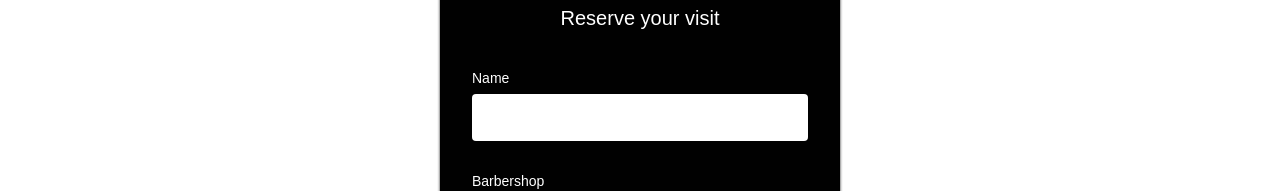
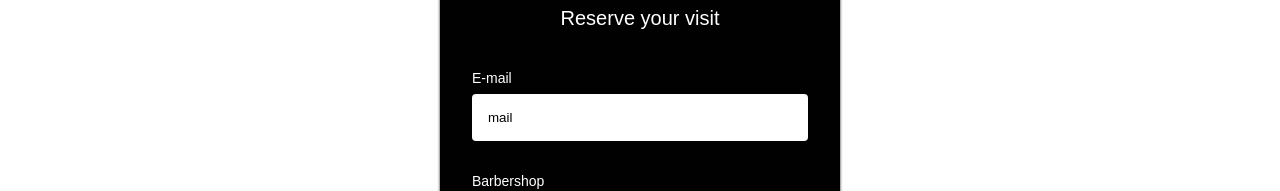
Before and after one commit to bakuganmw/frontCloud, a React (Create React App) app: page /home/reservations in a window 1280 px wide. Shown: the part 242-433 px from the top of the page. Built offline with nearby package versions, Linux system fonts and the light colour scheme; no server answers.

Commit message:
Global User Storage

```diff
--- a/src/components/ReservationForm/indeks.js
+++ b/src/components/ReservationForm/indeks.js
@@ -10,6 +10,7 @@ import {
   Icon,
 } from "../SignIn/SignInElements";
 import { FormOption, FormSelect, InputResponse } from "./ReservationFormElements";
+import getUser from "../storage";
 
 let barberId = 1;
 
@@ -27,12 +28,12 @@ const datesContain = (dates, date) => {
 }
 
 const dateToDayString = (date) => {
-  date = new Date(date)
+  date = new Date(date);
   return date.toISOString().split('T')[0];
 }
 
 const todayPlus = (days) => {
-  return (new Date(Date.now() + days * 86400000))
+  return (new Date(Date.now() + days * 86400000));
 }
 
 const ReservationForm = () => {
@@ -41,6 +42,7 @@ const ReservationForm = () => {
   const [minDistance, setMinDistance] = useState(Number.MAX_VALUE);
   const [takenDates, setTakenDates] = useState([]);
   const [dateValid, setDateValid] = useState(null);
+  const user = getUser();
 
   const calculateClosestDate = () => {
     let i = 1;
@@ -84,6 +86,10 @@ const ReservationForm = () => {
     validateDate();
   };
 
+  const placeReservation = () => {
+
+  }
+
   useEffect(() => {
     const fetchData = async () => {
       try {
@@ -123,8 +129,8 @@ const ReservationForm = () => {
         <Form>
 
           <FormH1>Reserve your visit</FormH1>
-          <FormLabel htmlFor="name">Name</FormLabel>
-          <FormInput type="text" id="name" autoComplete="off" required />
+          <FormLabel htmlFor="name">E-mail</FormLabel>
+          <FormInput type="text" id="name" defaultValue={user.email} readOnly={user.email != ""} required />
 
           <FormLabel htmlFor="barbershop">Barbershop</FormLabel>
           <FormSelect
@@ -132,7 +138,7 @@ const ReservationForm = () => {
             id="barbershop"
             value={barberId}
             onChange={(e) => {
-              console.log("Barbershop ON Change!")
+              console.log("Barbershop OnChange!")
               barberId = e.target.value;
               getTakenDates();
             }}>
@@ -157,7 +163,7 @@ const ReservationForm = () => {
           {dateValid === true && <InputResponse success={true}>Wybrany termin jest wolny</InputResponse>}
           {dateValid === false && <InputResponse success={false}>Termin zajęty! Wybierz inny termin</InputResponse>}
 
-          <FormButton type="submit" disabled={dateValid !== true}>Send reservation</FormButton>
+          <FormButton type="submit" disabled={dateValid !== true} onClick={placeReservation}>Send reservation</FormButton>
 
         </Form>
       </FormWrap>
--- /dev/null
+++ b/src/components/storage.js
@@ -0,0 +1,19 @@
+class User {
+  constructor(id, email, isAdmin) {
+    this.id = id;
+    this.email = email;
+    this.isAdmin = isAdmin;
+  }
+}
+
+let loggedUser = null;
+
+const getUser = () => {
+  if (!loggedUser) {
+    loggedUser = new User(1, "mail", false);
+  }
+
+  return loggedUser;
+}
+
+export default getUser;
```
